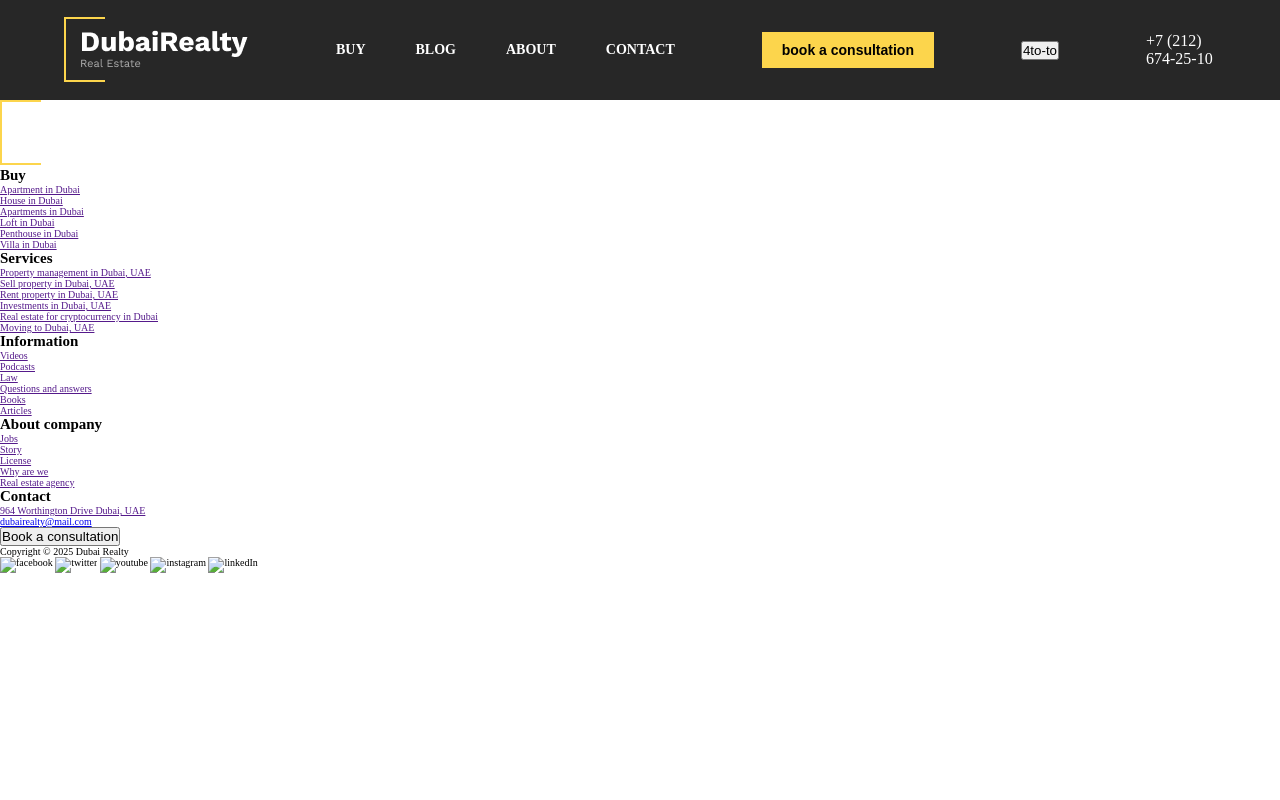
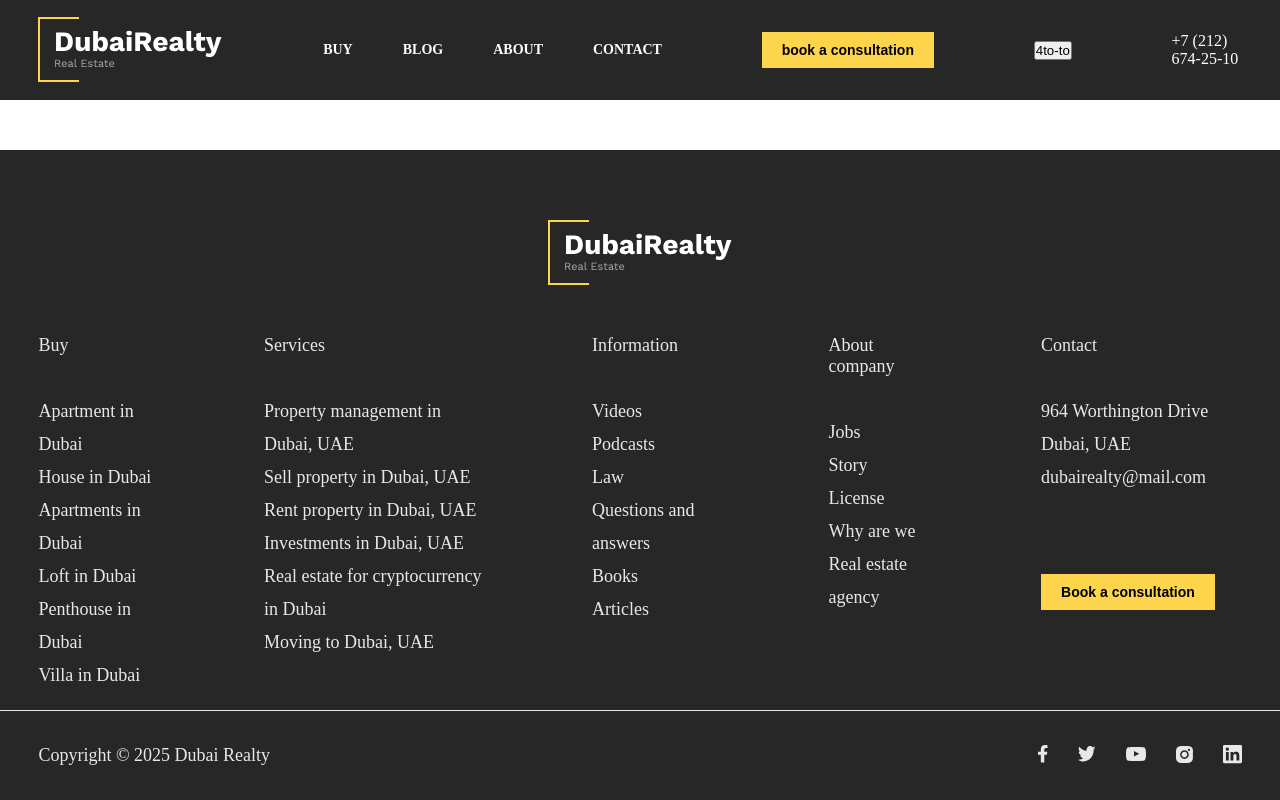
Before and after one commit to K1butsujiMuzan/DubaiRealty, a plain HTML site: page html/main.html in a window 1280 px wide. Drawn offline with Linux system fonts and the light colour scheme.

Commit message:
footer css

```diff
--- a/gulpfile.js
+++ /dev/null
@@ -1,42 +0,0 @@
-import gulp from 'gulp';
-import browserSync from 'browser-sync';
-import gulpSass from 'gulp-sass';
-import * as sass from 'sass';
-import cleanCSS from 'gulp-clean-css';
-import autoprefixer from 'gulp-autoprefixer';
-import rename from 'gulp-rename';
-
-const sassCompiler = gulpSass(sass);
-
-
-
-// Задача для сервера
-gulp.task('server', function () {
-    browserSync({
-        server: {
-            baseDir: "src/"
-        }
-    });
-
-    gulp.watch("src/*.html").on('change', browserSync.reload);
-});
-
-// Задача для обработки стилей
-gulp.task('styles', function () {
-    return gulp.src("src/sass/**/*.+(scss|sass)")
-        .pipe(sassCompiler({ outputStyle: 'compressed' }).on('error', sassCompiler.logError))
-        .pipe(rename({ suffix: '', prefix: '' }))
-        .pipe(autoprefixer())
-        .pipe(cleanCSS({ compatibility: 'ie8' }))
-        .pipe(gulp.dest("src/css"))
-        .pipe(browserSync.stream());
-});
-
-// Задача для отслеживания изменений
-gulp.task('watch', function () {
-    gulp.watch("src/sass/**/*.+(scss|sass|css)", gulp.parallel('styles'));
-});
-
-
-// Задача по умолчанию
-gulp.task('default', gulp.parallel('watch', 'server', 'styles'));
--- a/html/main.html
+++ b/html/main.html
@@ -11,7 +11,7 @@
 <body>
     <header class="header">
         <div class="container header__inner">
-            <a class="logo" href="../html/main.html"><img src="../pics/icons/Logo.png" alt=""></a>
+            <a class="logo" href="../html/main.html"><img src="../pics/icons/Logo.svg" alt=""></a>
             <nav class="header__nav">
                 <a href="">buy</a>
                 <a href="">blog</a>
@@ -28,7 +28,9 @@
     </header>
 
     <footer class="footer">
-        <img src="../icon/Logo.svg" alt="logo">
+        <div class="container">
+            <a href="#" class="footer__logo"><img src="../pics/icons/Logo.svg" alt="logo"></a>
+            <div class="footer__wrapper">
                 <div class="footer__info-block">
                     <h2 class="footer__title">Buy</h2>
                     <ul>
@@ -76,22 +78,29 @@
                     <h2 class="footer__title">Contact</h2>
                     <ul>
                         <li class="footer__link"><a href="">964 Worthington Drive Dubai, UAE</a></li>
-                <li class="footer__link"><a href="mail:dubairealty@mail.com">dubairealty@mail.com</a></li>
+                        <li id="email" class="footer__link"><a href="mail:dubairealty@mail.com">dubairealty@mail.com</a>
+                        </li>
                     </ul>
-            <button>Book a consultation</button>
+                    <button class="btns">Book a consultation</button>
+                </div>
             </div>
             <footer class="subfooter">
+                <div class="container">
+                    <div class="subfooter__wrapper">
                         <div class="subfooter__copyright">
                             Copyright © 2025 Dubai Realty
                         </div>
                         <div class="subfooter__social">
-                <img src="" alt="facebook">
-                <img src="" alt="twitter">
-                <img src="" alt="youtube">
-                <img src="" alt="instagram">
-                <img src="" alt="linkedIn">
+                            <a href="#"><img src="../pics/icons/social/facebook.svg" alt="facebook"></a>
+                            <a href="#"><img src="../pics/icons/social/twitter.svg" alt="twitter"></a>
+                            <a href="#"><img src="../pics/icons/social/youtube.svg" alt="youtube"></a>
+                            <a href="#"><img src="../pics/icons/social/instagram.svg" alt="instagram"></a>
+                            <a href="#"><img src="../pics/icons/social/linkedIn.svg" alt="linkedIn"></a>
+                        </div>
+                    </div>
                 </div>
             </footer>
+        </div>
     </footer>
     <script src="../js/main.js"></script>
 </body>
--- /dev/null
+++ b/sass/blocks/_footer.scss
@@ -0,0 +1,101 @@
+.footer {
+    padding-top: 7rem;
+    position: absolute;
+    bottom: 0;
+    right: 0;
+    left: 0;
+    background: var(--main_bg);
+    min-height: 65rem;
+    width: 100%;
+
+    &__logo {
+        display: flex;
+        flex-direction: column;
+        justify-self: center;
+        align-items: center;
+        width: 100%;
+    }
+
+    &__wrapper {
+        margin-top: 5rem;
+        display: flex;
+        justify-content: space-around;
+        align-items: flex-start;
+        gap: 11rem;
+    }
+
+
+
+    &__info-block {
+        color: var(--descr_font);
+
+        .footer__title {
+            font-weight: 400;
+            font-size: 1.8rem;
+        }
+
+        ul {
+            margin-top: 4rem;
+            padding-inline: 0;
+            list-style: none;
+            line-height: 3rem;
+
+            a {
+                color: var(--descr_font);
+                text-decoration: none;
+                font-weight: 300;
+                font-size: 1.8rem;
+                transition: all 0.5s;
+
+                &:hover {
+                    color: var(--shining_elem);
+                }
+            }
+
+            #email {
+                font-weight: 400;
+            }
+        }
+
+        button {
+            margin-top: 7.9rem;
+        }
+
+    }
+
+
+
+}
+
+.subfooter {
+    background: #272727;
+    position: absolute;
+    bottom: 0;
+    left: 0;
+    right: 0;
+    width: 100%;
+    height: 9rem;
+    border-top: 0.1rem solid #e8e8e8;
+    padding-top: 3rem;
+
+    &__wrapper {
+        display: flex;
+        justify-content: space-between;
+        align-items: center;
+    }
+
+    &__copyright {
+        display: inline;
+        font-weight: 300;
+        font-size: 18px;
+        line-height: 160%;
+        color: #e8e8e8;
+    }
+
+    &__social {
+        display: flex;
+        justify-content: space-around;
+        gap: 3rem;
+        align-items: center;
+    }
+}
--- a/sass/main.scss
+++ b/sass/main.scss
@@ -1,5 +1,6 @@
 @import "base/buttons";
 @import "blocks/header";
+@import "blocks/footer";
 
 :root {
     --main_bg: #272727;
@@ -29,5 +30,5 @@
 }
 
 .container {
-    width: 90%;
+    padding: 0 3%;
 }
```
Also changed, not shown: package.json (deleted, +0 -29 lines), sass/blocks/_header.scss (+23 -19 lines), css/main.min.css, pics/icons/Logo.png (deleted), pics/icons/Logo.svg (renamed from icon/Logo.svg), pics/icons/social/facebook.svg (added), pics/icons/social/instagram.svg (added), pics/icons/social/linkedIn.svg (added), pics/icons/social/twitter.svg (added), pics/icons/social/youtube.svg (added), 3 other files. Lines whose indentation alone changed are shown as unchanged.
